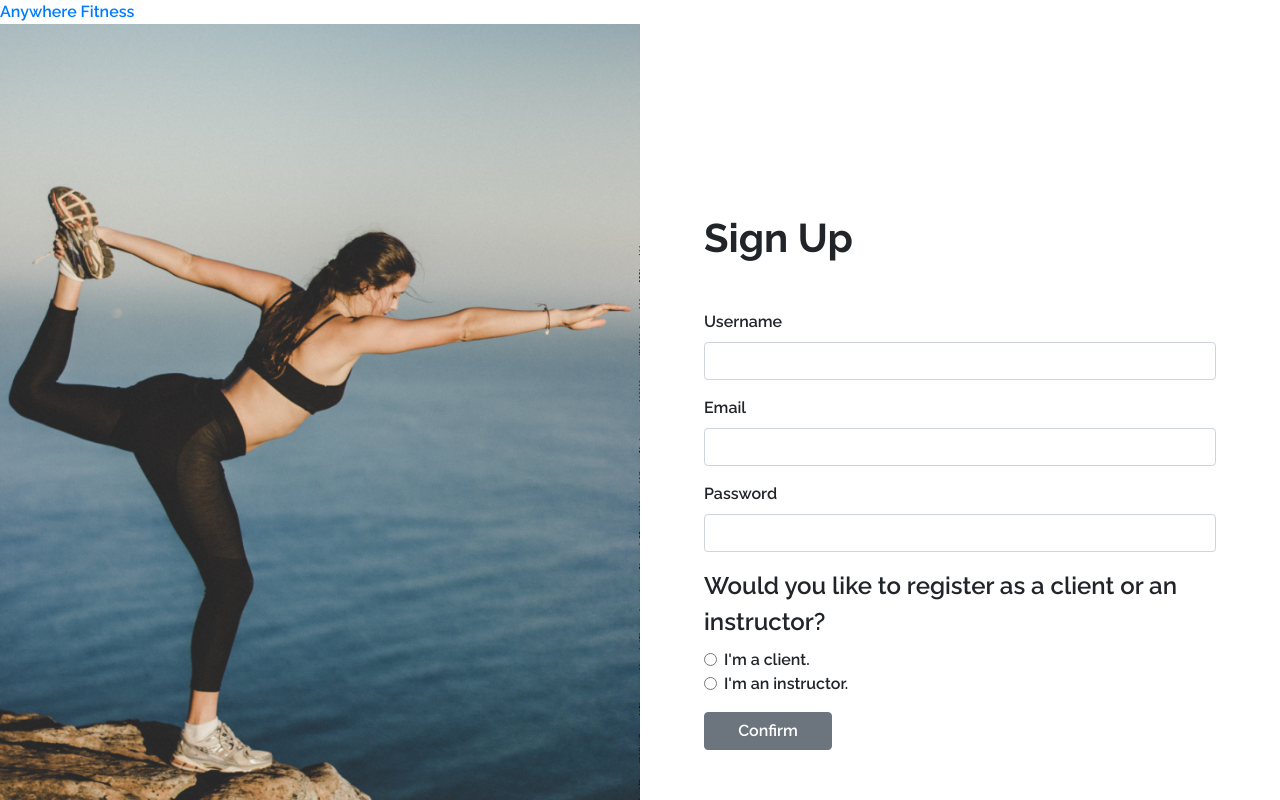
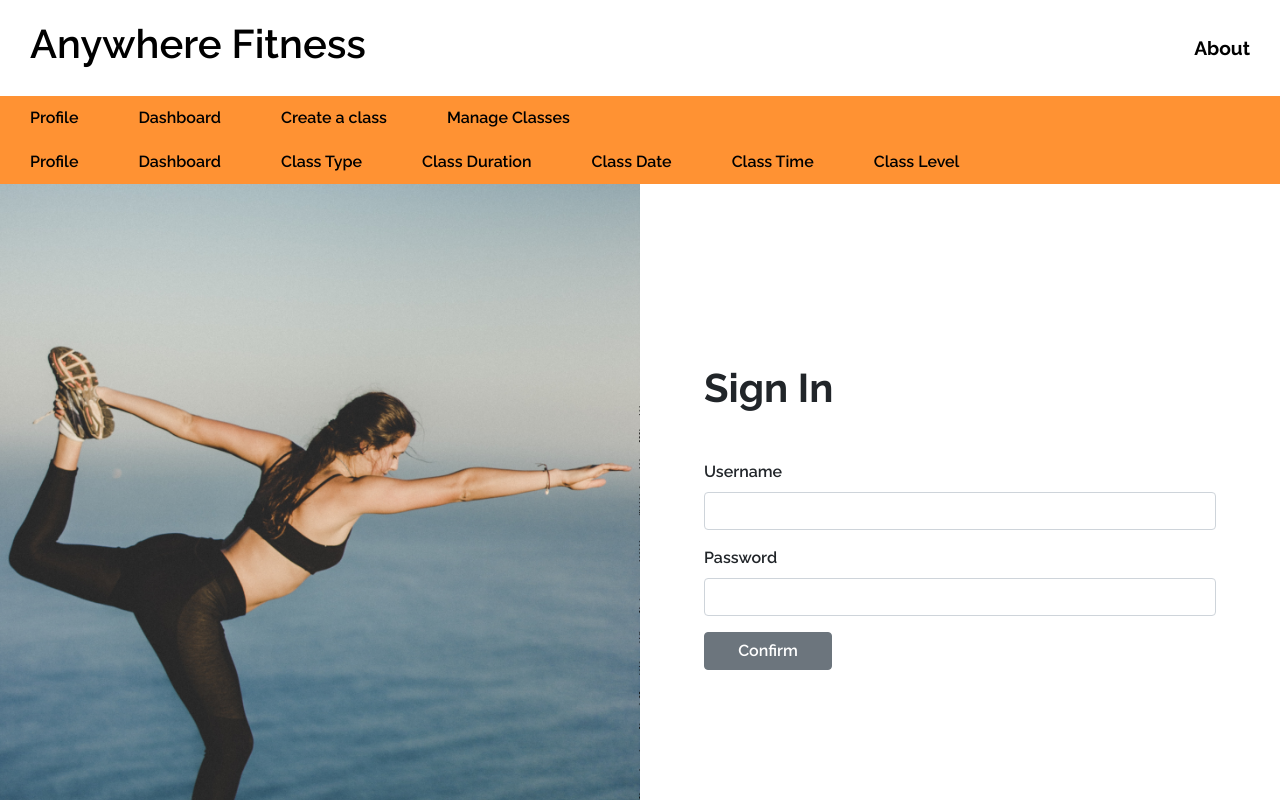
Before and after one commit to devjaymoe/front-end, a React (Create React App) app in the folder anywhere-fitness/: page / in a window 1280 px wide. Shown: the top 800 px of the page. Built offline with nearby package versions, Linux system fonts and the light colour scheme.

Commit message:
Navbar set up for instructor and user accounts.

```diff
--- a/anywhere-fitness/src/App.js
+++ b/anywhere-fitness/src/App.js
@@ -4,18 +4,18 @@ import { Route, Switch } from "react-router-dom";
 import Navigation from "./components/Navigation";
 import SignUpForm from "./components/SignUpForm";
 import LoginForm from "./components/LoginForm";
+// import Classes from "./components/Classes";
 
 function App() {
   return (
     <div className="App">
       <Navigation />
-
       <Switch>
-        <Route path="/LoginForm" component={LoginForm} />
-        <Route exact path="/" component={SignUpForm} />
+        {/* <Route path="/classes" component={Classes} /> */}
+        <Route path="/register" component={SignUpForm} />
+        <Route exact path="/" component={LoginForm} />
       </Switch>
     </div>
   );
 }
-
 export default App;
--- a/anywhere-fitness/src/App.scss
+++ b/anywhere-fitness/src/App.scss
@@ -1,6 +1,13 @@
+$mobile: 500px; //Mobile Screen Size
+$orange: #ff9233;
+$black: #000;
+$white: #fff;
+
+body {
+  font-size: 62.5%;
+}
+
 //Sign Up & Login Page Styling
-$mobile: 500px; //Mobile Screen Size
-
 .signUpContainer {
   display: flex;
 
@@ -12,7 +19,7 @@ $mobile: 500px; //Mobile Screen Size
     }
   }
   .signUpFormContainer {
-    padding-top: 110px !important;
+    padding-top: 100px !important;
     width: 50%;
 
     @media (max-width: $mobile) {
@@ -26,3 +33,105 @@ $mobile: 500px; //Mobile Screen Size
     width: 80% !important;
   }
 }
+
+// Navigation styling - Forms
+// .navigation {
+//   text-align: center;
+//   background-color: #ff9233;
+//   padding: 10px;
+//   font-weight: 700;
+//   font-size: 1.5rem;
+
+//   a {
+//     color: black;
+//   }
+
+//   a:hover {
+//     text-decoration: none;
+//     color: black;
+//   }
+// }
+
+// Navigation Styling - Site
+nav {
+  .navSite {
+    display: flex;
+    justify-content: space-between;
+    align-items: center;
+    background-color: $white;
+    padding: 20px 30px;
+    font-weight: 700;
+    font-size: 1.2rem;
+
+    a {
+      color: $black;
+    }
+
+    a:hover {
+      text-decoration: none;
+      color: $orange;
+    }
+
+    @media (max-width: $mobile) {
+      flex-direction: column;
+      text-align: center;
+
+      h1 {
+        font-size: 2rem;
+        margin: 20px 0px 15px 0px;
+      }
+    }
+  }
+
+  //Lower Navbar Instructor
+  .navLinksInstructor {
+    background-color: $orange;
+    padding: 10px 30px;
+
+    a {
+      color: $black;
+      margin-right: 60px;
+    }
+
+    a:hover {
+      text-decoration: none;
+      color: $white;
+    }
+
+    @media (max-width: $mobile) {
+      display: flex;
+      flex-direction: column;
+      text-align: center;
+
+      a {
+        margin: 5px 0px;
+      }
+    }
+  }
+
+  //Lower Navbar Instructor
+  .navLinksUser {
+    background-color: $orange;
+    padding: 10px 30px;
+
+    a {
+      color: $black;
+      margin-right: 60px;
+    }
+
+    a:hover {
+      text-decoration: none;
+      color: $white;
+    }
+
+    @media (max-width: $mobile) {
+      display: flex;
+      flex-direction: column;
+      text-align: center;
+
+      a {
+        margin: 5px 0px;
+      }
+    }
+  }
+}
--- a/anywhere-fitness/src/components/Navigation.js
+++ b/anywhere-fitness/src/components/Navigation.js
@@ -3,9 +3,31 @@ import { NavLink } from "react-router-dom";
 
 const Navigation = (props) => {
   return (
-    <div className="navigation">
-      <NavLink to="/">Anywhere Fitness</NavLink>
-    </div>
+    <nav>
+      <div className="navigation navSite">
+        <NavLink to="/">
+          <h1>Anywhere Fitness</h1>
+        </NavLink>
+        <NavLink to="/About">About</NavLink>
+      </div>
+
+      <div className="navLinksInstructor">
+        <NavLink to="/Profile">Profile</NavLink>
+        <NavLink to="/Dashboard">Dashboard</NavLink>
+        <NavLink to="/CreateClass">Create a class</NavLink>
+        <NavLink to="/ManageClass">Manage Classes</NavLink>
+      </div>
+
+      <div className="navLinksUser">
+        <NavLink to="/Profile">Profile</NavLink>
+        <NavLink to="/Dashboard">Dashboard</NavLink>
+        <NavLink to="/ClassType">Class Type</NavLink>
+        <NavLink to="/ClassDuration">Class Duration</NavLink>
+        <NavLink to="/ClassDate">Class Date</NavLink>
+        <NavLink to="/ClassTime">Class Time</NavLink>
+        <NavLink to="/ClassLevel">Class Level</NavLink>
+      </div>
+    </nav>
   );
 };
 
```
Also changed, not shown: 1 other file (tests, documents, lock files or other folders).
